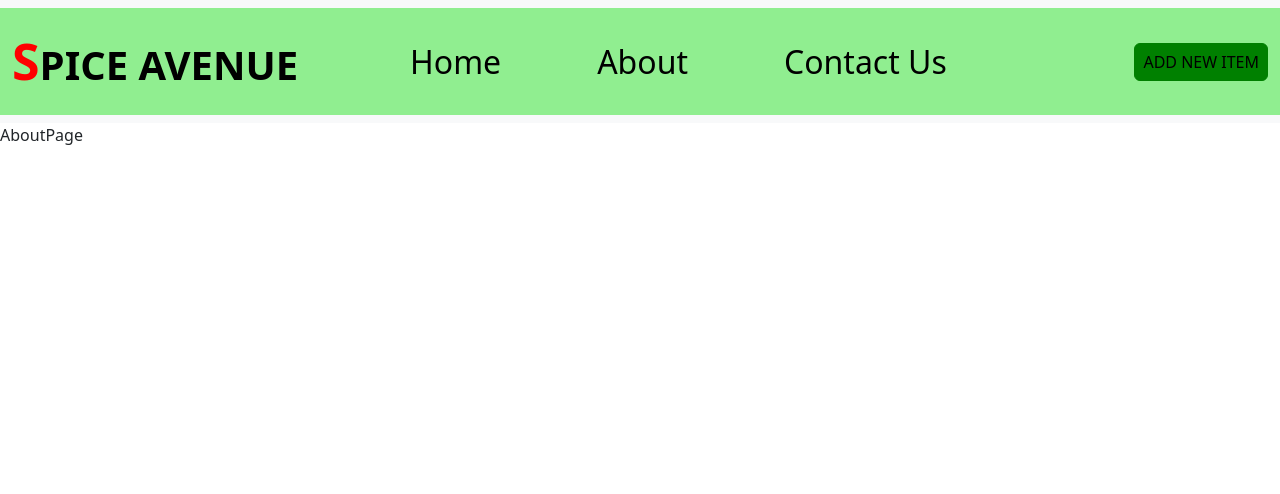
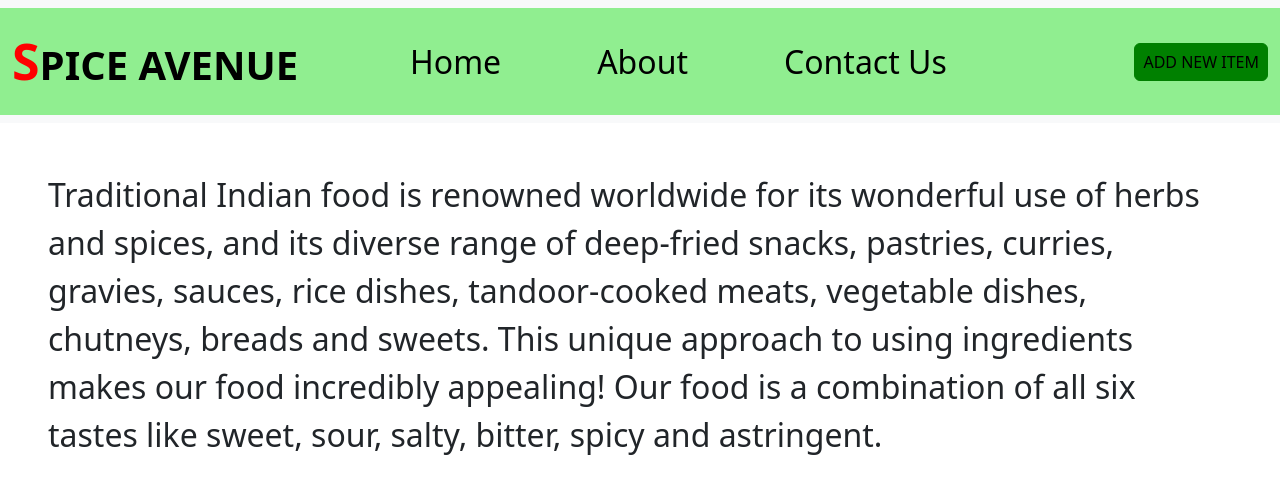
Before and after one commit to Jameel914/portfolio-project-front-end, a React (Vite) app: page /about in a window 1280 px wide. Shown: the top 494 px of the page. Built offline with nearby package versions, Linux system fonts and the light colour scheme.

Commit message:
aboutpage is done

```diff
--- a/src/Components/AboutPage.jsx
+++ b/src/Components/AboutPage.jsx
@@ -1,7 +1,19 @@
 import React from "react";
 
 function AboutPage() {
-  return <div>AboutPage</div>;
+  return (
+    <div className="">
+      <p className="fs-2 mt-5 px-5 ">
+        Traditional Indian food is renowned worldwide for its wonderful use of
+        herbs and spices, and its diverse range of deep-fried snacks, pastries,
+        curries, gravies, sauces, rice dishes, tandoor-cooked meats, vegetable
+        dishes, chutneys, breads and sweets. This unique approach to using
+        ingredients makes our food incredibly appealing! Our food is a
+        combination of all six tastes like sweet, sour, salty, bitter, spicy and
+        astringent.
+      </p>
+    </div>
+  );
 }
 
 export default AboutPage;
```
